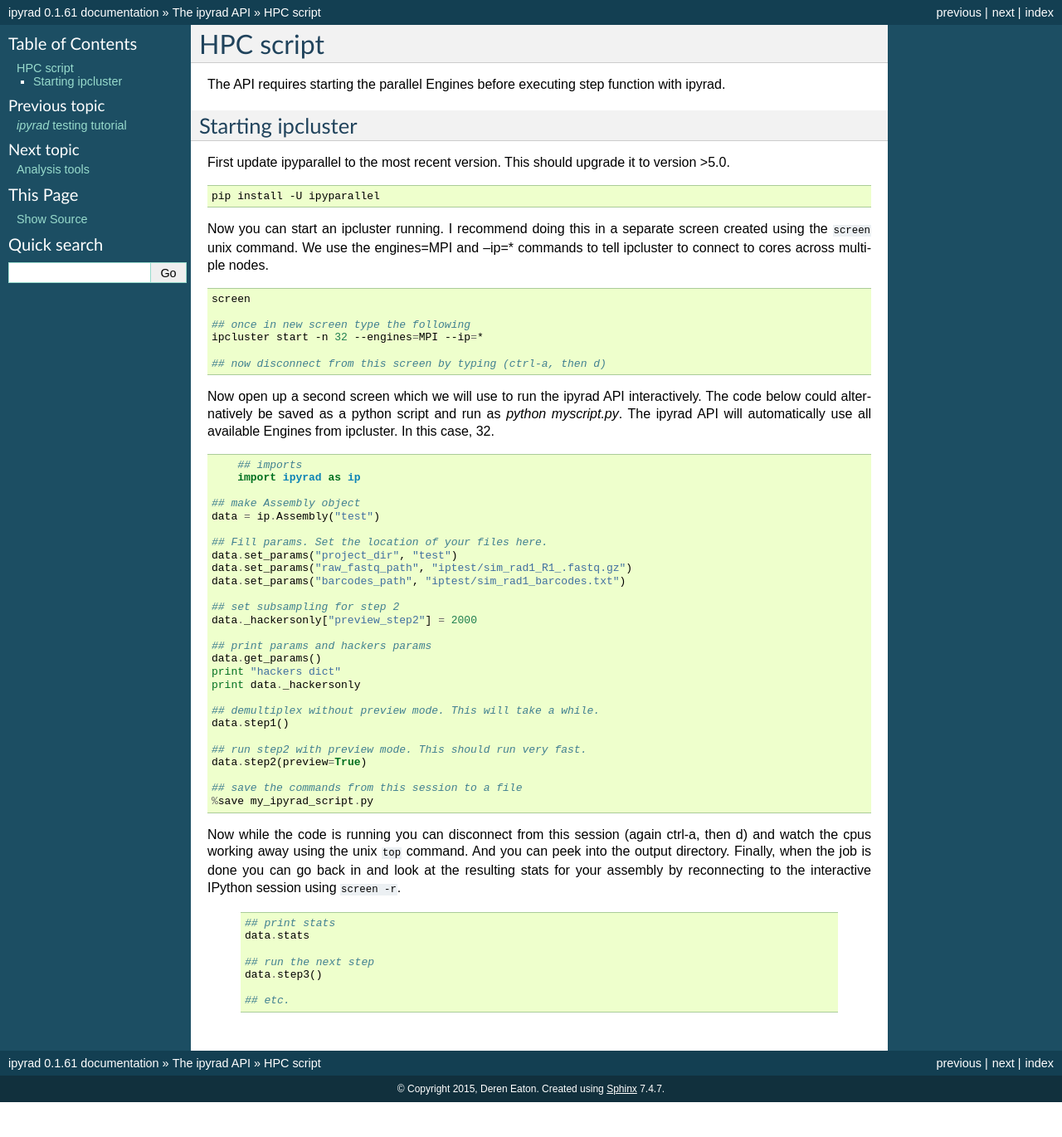
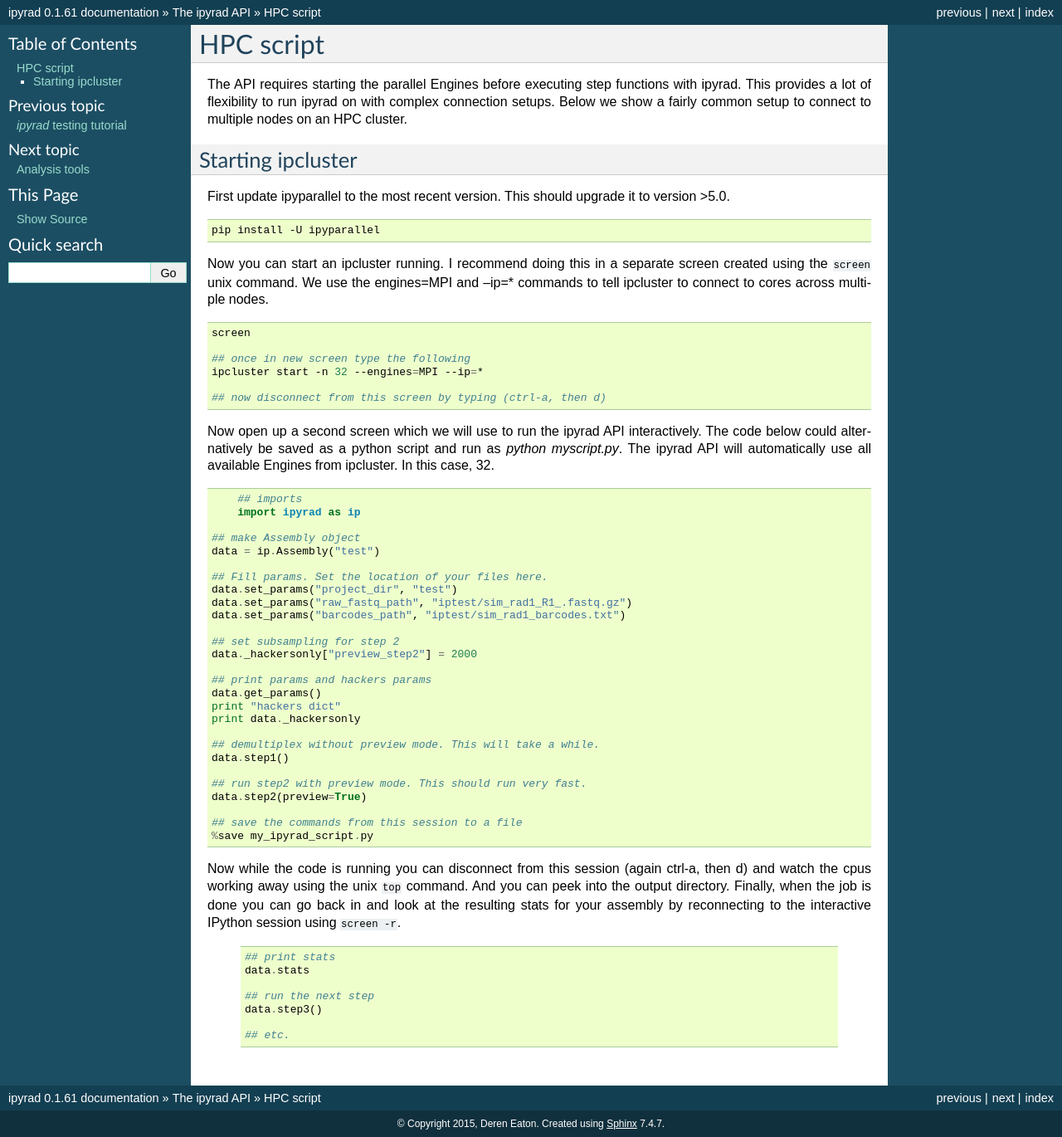
Before and after one commit to dereneaton/ipyrad, a Sphinx documentation site: the page built from docs/HPC_script.rst, in a window 1280 px wide. Shown: the whole page at 83% size. Built offline with Sphinx 7.4.7, drawn with Linux system fonts in a browser that asks for light colours; pages that are not in the unit, such as notebooks, are missing from menus; the version number is read from the project's files by our own code; before the commit the page ends 1328 px from its top, so only the background shows below that.

Commit message:
docs push

```diff
--- a/docs/HPC_script.rst
+++ b/docs/HPC_script.rst
@@ -8,7 +8,10 @@ HPC script
 ==========
 
 The API requires starting the parallel Engines before executing step
-function with ipyrad.
+functions with ipyrad. This provides a lot of flexibility to run ipyrad
+on with complex connection setups. Below we show a fairly common setup
+to connect to multiple nodes on an HPC cluster.
+
 
 Starting ipcluster
 ^^^^^^^^^^^^^^^^^^^
```
